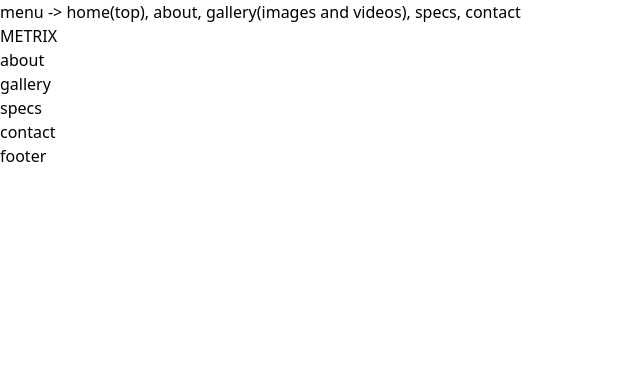
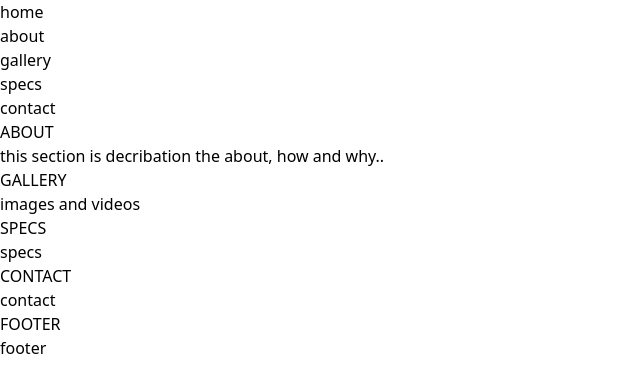
Before and after one commit to gregArijah/digital-dashboard, a React (Vite) app in the folder website/: page / in a window 1280 px wide. Shown: the top 392 px of the page, without its empty margins (0-640 px from the left). Built offline with nearby package versions, Linux system fonts and the light colour scheme.

Commit message:
basic layout with all components

```diff
--- a/website/src/App.jsx
+++ b/website/src/App.jsx
@@ -1,19 +1,20 @@
+import Menu from './app_components/menu.jsx';
+import About from './app_components/about.jsx';
+import Gallery from './app_components/gallery.jsx';
+import Specs from './app_components/specs.jsx';
+import Contact from './app_components/contact.jsx';
+import Footer from './app_components/footer.jsx';
+
 export default function App() {
   return (
 
-    <div>
-
-        <p>menu -> home(top), about, gallery(images and videos), specs, contact</p>
-
-        <p> METRIX</p>
-        <p>about</p>
-        <p>gallery</p>
-        <p>specs</p>
-        <p>contact</p>
-        <p>footer</p>
-
-
-
+    <div className='p-5'>
+        <Menu />
+        <About />
+        <Gallery />
+        <Specs />
+        <Contact />
+        <Footer />
     </div>
   )
 }
--- /dev/null
+++ b/website/src/app_components/about.jsx
@@ -0,0 +1,8 @@
+export default function About() {
+    return(
+        <div>
+            <p>ABOUT</p>
+            <p>this section is decribation the about, how and why..</p>
+        </div>
+    )
+}
--- /dev/null
+++ b/website/src/app_components/contact.jsx
@@ -0,0 +1,8 @@
+export default function Contact() {
+    return(
+        <div>
+            <p>CONTACT</p>
+            <p>contact</p>
+        </div>
+    )
+}
--- /dev/null
+++ b/website/src/app_components/footer.jsx
@@ -0,0 +1,8 @@
+export default function Footer() {
+    return(
+        <div>
+            <p>FOOTER</p>
+            <p>footer</p>
+        </div>
+    )
+}
--- /dev/null
+++ b/website/src/app_components/gallery.jsx
@@ -0,0 +1,8 @@
+export default function Gallery() {
+    return(
+        <div>
+            <p>GALLERY</p>
+            <p>images and videos</p>
+        </div>
+    )
+}
--- /dev/null
+++ b/website/src/app_components/menu.jsx
@@ -0,0 +1,11 @@
+export default function Menu() {
+  return (
+    <div className="text-right ">
+        <p>home</p>
+        <p>about</p>
+        <p>gallery</p>
+        <p>specs</p>
+        <p>contact</p>
+    </div>
+  )
+}
--- /dev/null
+++ b/website/src/app_components/specs.jsx
@@ -0,0 +1,8 @@
+export default function Specs() {
+    return(
+        <div>
+            <p>SPECS</p>
+            <p>specs</p>
+        </div>
+    )
+}
```
